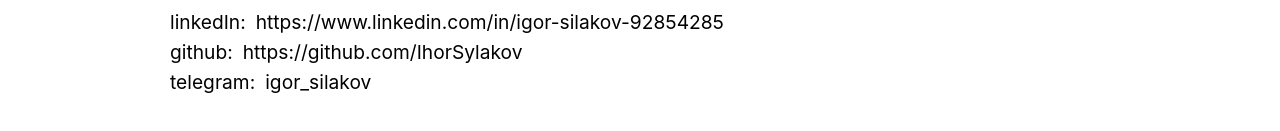
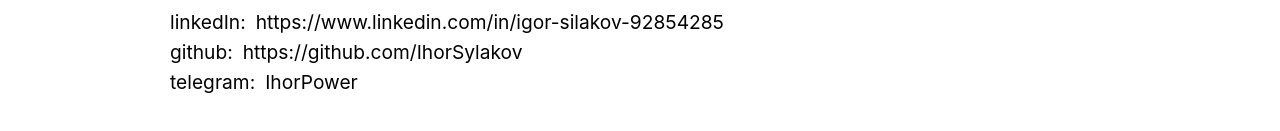
Before and after one commit to IhorSylakov/rickandmorty-task, a React (Create React App) app: page /contacts in a window 1280 px wide. Shown: the part 211-342 px from the top of the page. Built offline with nearby package versions, Linux system fonts and the light colour scheme.

Commit message:
fix contacts page

```diff
--- a/src/Pages/Contacts.jsx
+++ b/src/Pages/Contacts.jsx
@@ -13,7 +13,7 @@
       {/* <dt>skype:</dt>
       <dd><a href="skype:isilakov85?chat">isilakov85</a></dd> */}
       <dt>telegram:</dt>
-      <dd><a href="tg://resolve?domain=igor_silakov">igor_silakov</a></dd>
+      <dd><a href="tg://resolve?domain=IhorPower">IhorPower</a></dd>
     </dl>
   </>
 )
```
